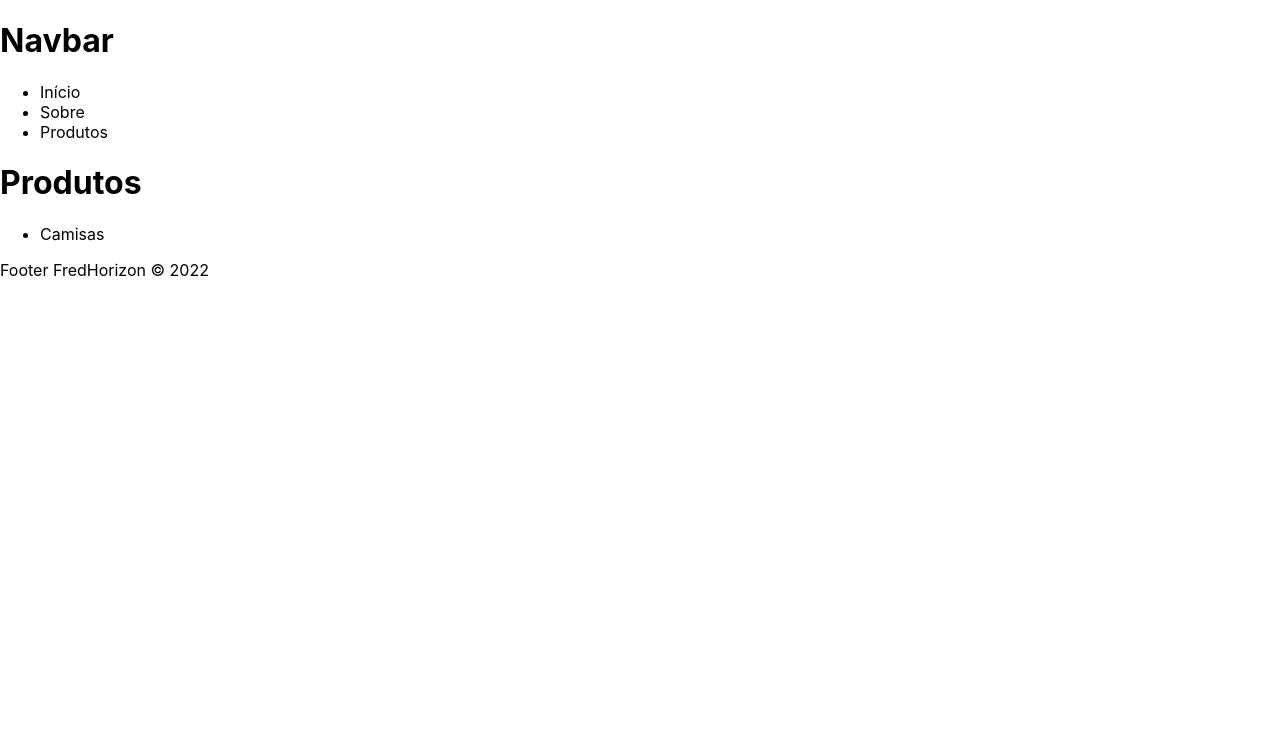
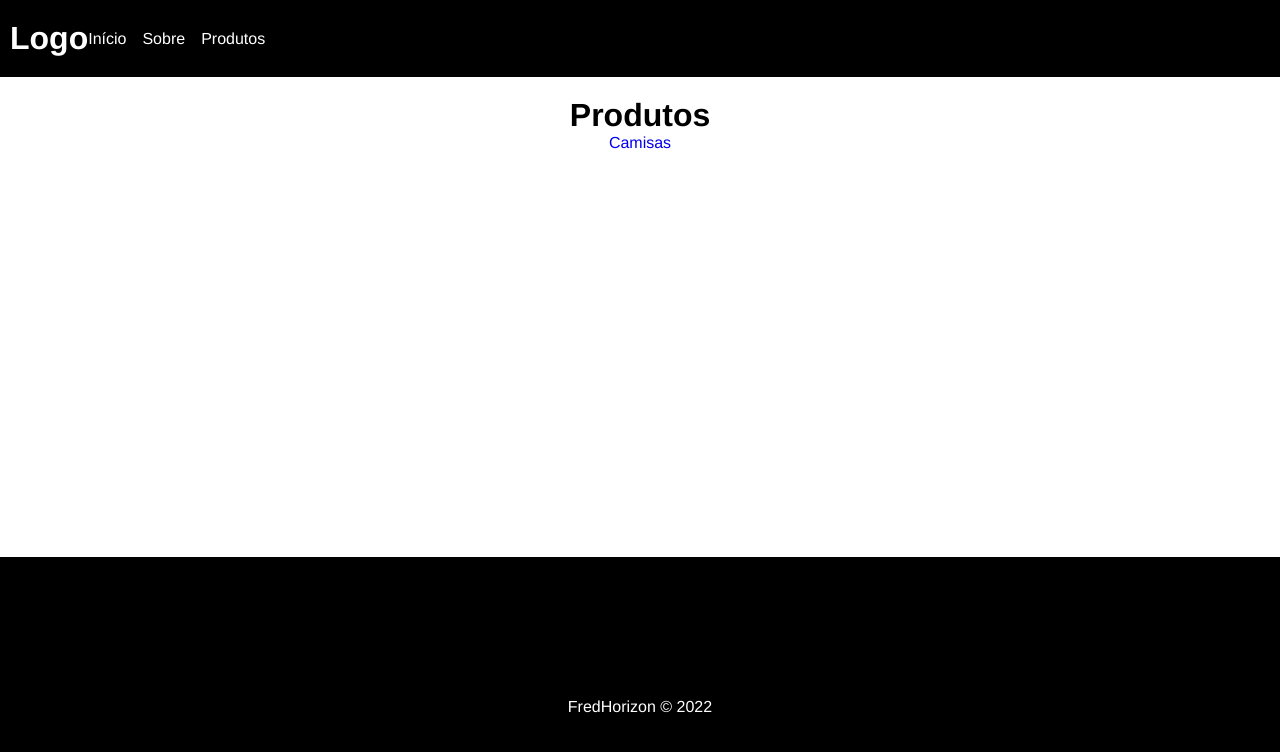
Before and after one commit to FredHorizon/pmapp, a Next.js app: page /products in a window 1280 px wide. Shown: the top 752 px of the page. Built offline with nearby package versions, Linux system fonts and the light colour scheme.

Commit message:
Configura os estilos CSS no Next

```diff
--- a/components/Footer.js
+++ b/components/Footer.js
@@ -1,8 +1,10 @@
+import styles from '../styles/Footer.module.css';
+
 export default function Footer({ children }) {
   return (
-    <div>
-      <p>Footer FredHorizon &copy; 2022</p>
+    <footer className={styles.footer}>
+      <p>FredHorizon &copy; 2022</p>
       {children}
-    </div>
+    </footer>
   );
 }
--- a/components/MainContainer.js
+++ b/components/MainContainer.js
@@ -1,11 +1,13 @@
 import Navbar from './Navbar';
 import Footer from './Footer';
+
+import styles from '../styles/MainContainer.module.css';
 
 export default function MainContainer({ children }) {
   return (
     <>
       <Navbar />
-      <div>{children}</div>
+      <div className={styles.container}>{children}</div>
       <Footer />
     </>
   );
--- a/components/Navbar.js
+++ b/components/Navbar.js
@@ -1,10 +1,12 @@
 import Link from 'next/link';
+
+import styles from '../styles/Navbar.module.css';
 
 export default function Navbar() {
   return (
-    <div>
-      <h1>Navbar</h1>
-      <ul>
+    <>
+      <ul className={styles.navbar}>
+        <h1>Logo</h1>
         <li>
           <Link href="/">
             <a>Início</a>
@@ -21,6 +23,6 @@
           </Link>
         </li>
       </ul>
-    </div>
+    </>
   );
 }
--- a/pages/index.js
+++ b/pages/index.js
@@ -2,8 +2,8 @@
 
 export default function Home() {
   return (
-    <div className={styles.container}>
-      <h1>App</h1>
+    <div>
+      <h1 className={styles.title}>App</h1>
     </div>
   );
 }
--- /dev/null
+++ b/styles/Footer.module.css
@@ -0,0 +1,8 @@
+.footer {
+  background-color: #000;
+  color: #fff;
+  height: 300px;
+  display: flex;
+  justify-content: center;
+  align-items: center;
+}
--- /dev/null
+++ b/styles/MainContainer.module.css
@@ -0,0 +1,5 @@
+.container {
+  min-height: 60vh;
+  padding: 20px;
+  text-align: center;
+}
--- /dev/null
+++ b/styles/Navbar.module.css
@@ -0,0 +1,22 @@
+.navbar {
+  display: flex;
+  align-items: center;
+  background-color: #000;
+  padding: 20px 10px;
+}
+
+.navbar h1 {
+  display: flex;
+  justify-content: flex-start;
+  color: #fff;
+}
+
+.navbar a {
+  color: #fff;
+  margin-right: 1em;
+  transition: 0.3s;
+}
+
+.navbar a:hover {
+  color: #999;
+}
--- a/styles/globals.css
+++ b/styles/globals.css
@@ -1,26 +1,15 @@
-html,
-body {
+* {
+  margin: 0;
   padding: 0;
-  margin: 0;
-  font-family: -apple-system, BlinkMacSystemFont, Segoe UI, Roboto, Oxygen,
-    Ubuntu, Cantarell, Fira Sans, Droid Sans, Helvetica Neue, sans-serif;
+  box-sizing: border-box;
+  font-family: Helvetica;
+  text-decoration: none;
+  list-style: none;
 }
 
-a {
-  color: inherit;
-  text-decoration: none;
+body {
 }
 
-* {
-  box-sizing: border-box;
+button {
+  cursor: pointer;
 }
-
-@media (prefers-color-scheme: dark) {
-  html {
-    color-scheme: dark;
-  }
-  body {
-    color: white;
-    background: black;
-  }
-}
```
Also changed, not shown: styles/Home.module.css (+2 -128 lines).
